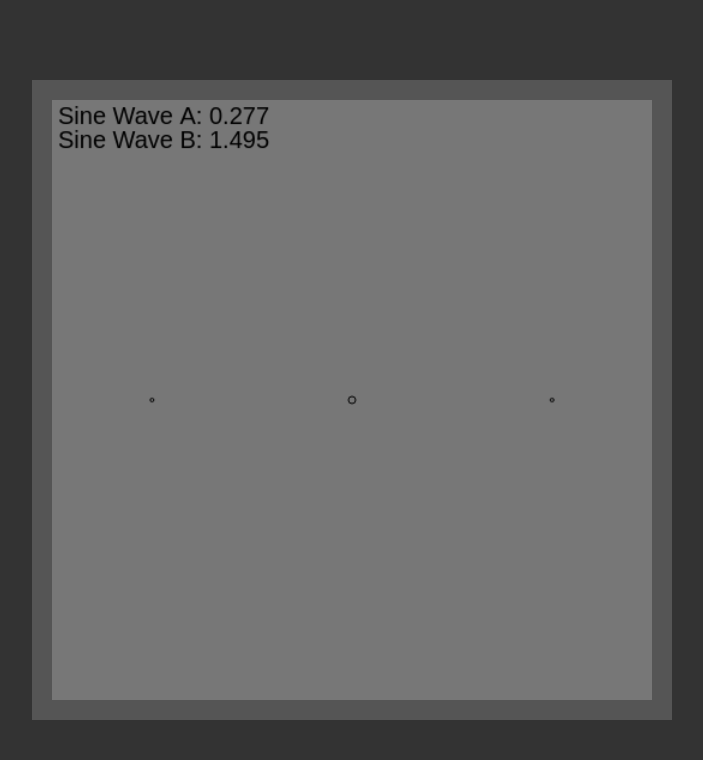
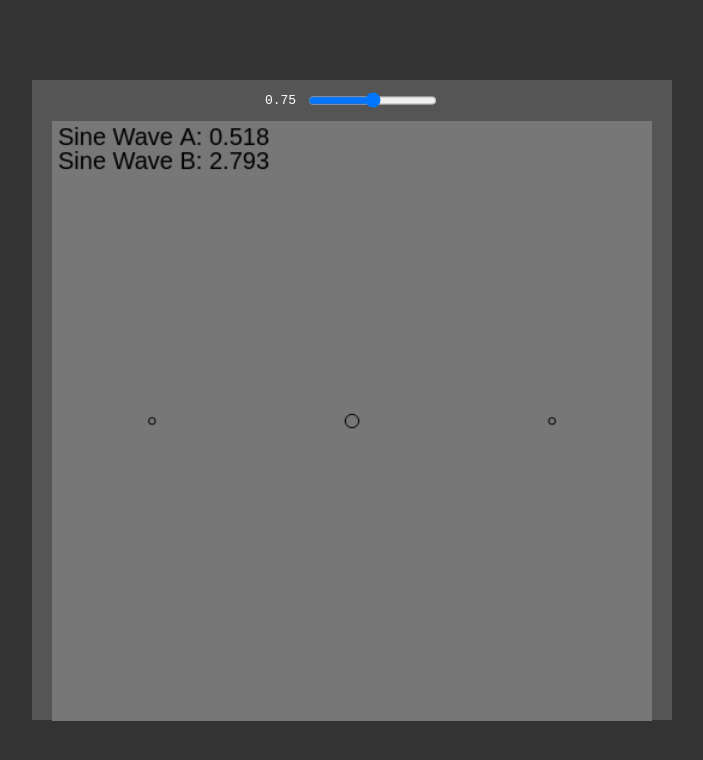
Before and after one commit to rackodo/html-sine-waves, a plain HTML site: page index.html in a window 1280 px wide. Shown: the whole page, without its empty margins (288-991 px from the left). Drawn offline with Linux system fonts and the light colour scheme.

Commit message:
add input slider

```diff
--- a/index.html
+++ b/index.html
@@ -5,6 +5,7 @@
 	</head>
 	<body>
 		<div class="wrapper">
+			<div class="controls"><p id="modView">0.75</p><input id="modRange" type="range" min="0.25" value="0.75" step="0.01" max="1.25" onchange="multUpdate(this.value)"></div>
 			<canvas id="canvas" width="500px" height="500px">
 			</canvas>
 		</div>
--- a/main.js
+++ b/main.js
@@ -3,6 +3,17 @@ var rad;
 var baseMult = 1;
 var mult;
 let start;
+
+let baseMultMod = .5;
+let multMod = baseMultMod;
+
+let multModView = document.getElementById("modView")
+let multModRange = document.getElementById("modRange")
+
+function multUpdate(newMod) {
+	multMod = newMod;
+	document.getElementById("modView").innerHTML = multMod;
+}
 
 const canvas = document.getElementById("canvas");
 const ctx = canvas.getContext("2d");
@@ -14,7 +25,7 @@ function step(timeStamp) {
 
 	const elapsed = timeStamp - start;
 
-	mult = 1 + Math.sin(baseMult * elapsed / 1000) * .75;
+	mult = 1 + Math.sin(baseMult * elapsed / 1000) * multMod;
 
 	let mod = Math.sin(mult * Math.sin(baseRad * elapsed / 20000));
 	rad = Math.abs(mod) * 50
--- a/styles.css
+++ b/styles.css
@@ -8,6 +8,7 @@ body {
 }
 
 .wrapper {
+	flex-direction: column;
 	background-color: #555;
 	display: flex;
 	height: 80dvh;
@@ -18,6 +19,11 @@ body {
 	padding: 20px;
 }
 
+.controls {
+	display: flex;
+	gap: 10px;
+}
+
 canvas {
 	width: 100%;
 	background-color: #777;
```
